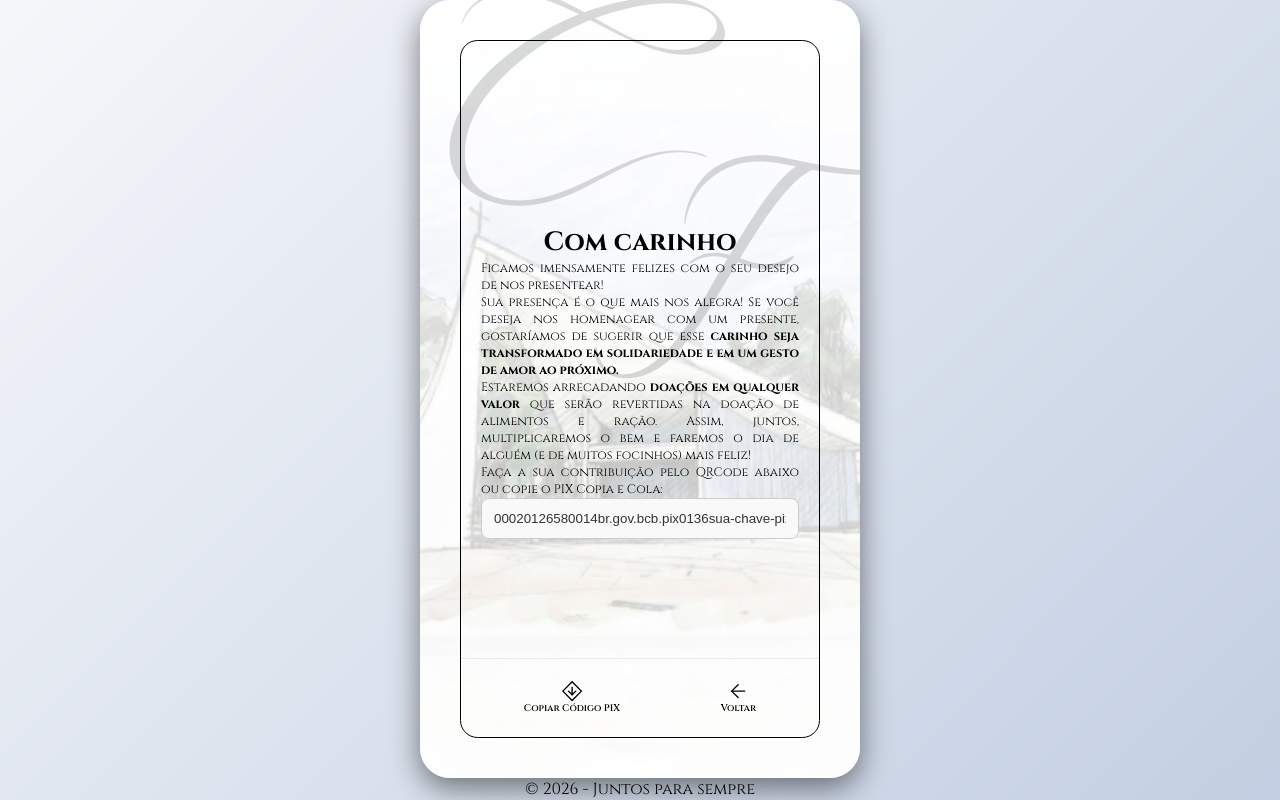
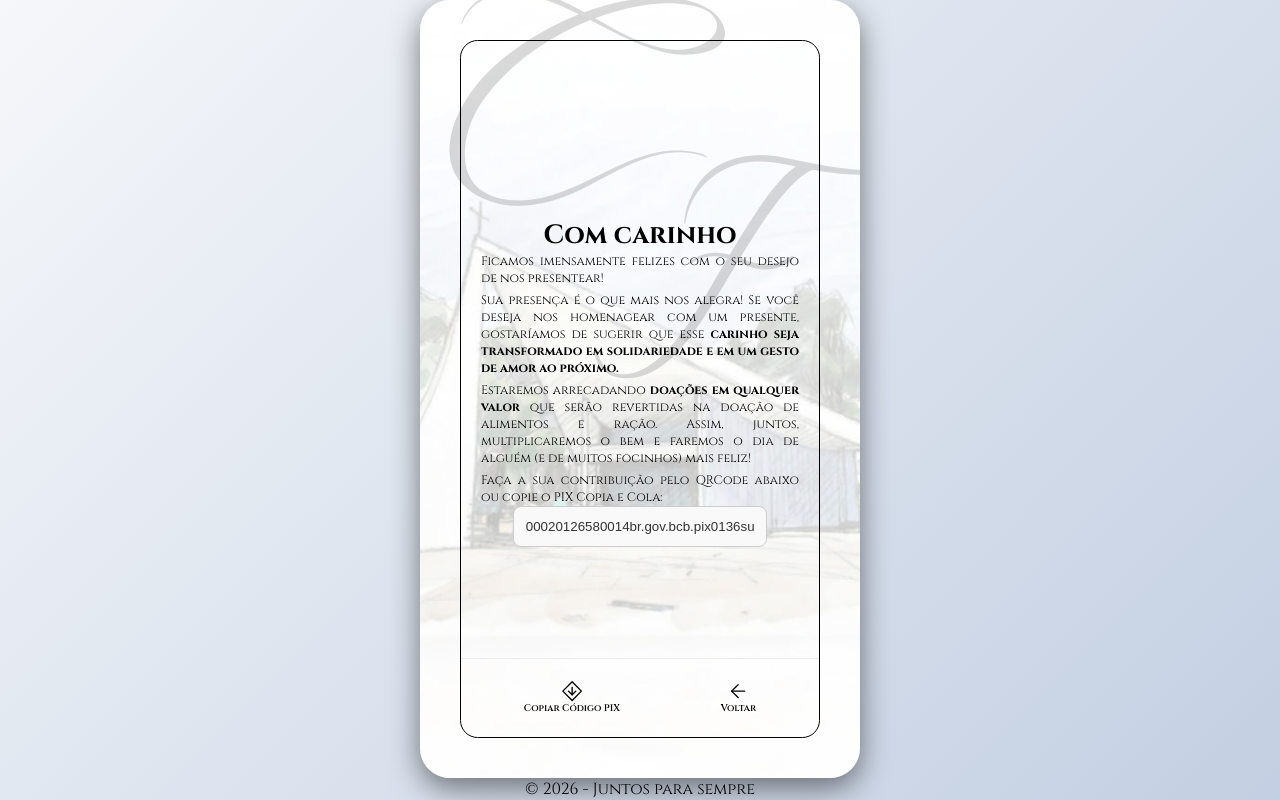
Before and after one commit to fabionitto/convite, a Flask app: page /presentes/1 in a window 1280 px wide. Run offline with Flask 3, Linux system fonts and the light colour scheme.

Commit message:
Refactor presentes.html for improved layout and styling

```diff
--- a/templates/presentes.html
+++ b/templates/presentes.html
@@ -5,12 +5,12 @@
     <p style="font-size: 0.7em;">
         Ficamos imensamente felizes com o seu desejo de nos presentear!
     </p>
-    <p style="font-size: 0.7em;">
+    <p style="font-size: 0.7em; margin-top: 5px;">
         Sua presença é o que mais nos alegra! Se você deseja nos homenagear com um presente, gostaríamos de sugerir que esse <strong>carinho seja transformado em solidariedade e em um gesto de amor ao próximo.</strong></p>
-    <p style="font-size: 0.7em;">Estaremos arrecadando <strong>doações em qualquer valor</strong> que serão revertidas na doação de alimentos e ração. Assim, juntos, multiplicaremos o bem e faremos o dia de alguém (e de muitos focinhos) mais feliz!</p>
-    <p style="font-size: 0.7em;">Faça a sua contribuição pelo QRCode abaixo ou copie o PIX Copia e Cola:</p>
+    <p style="font-size: 0.7em; margin-top: 5px;">Estaremos arrecadando <strong>doações em qualquer valor</strong> que serão revertidas na doação de alimentos e ração. Assim, juntos, multiplicaremos o bem e faremos o dia de alguém (e de muitos focinhos) mais feliz!</p>
+    <p style="font-size: 0.7em; margin-top: 5px;">Faça a sua contribuição pelo QRCode abaixo ou copie o PIX Copia e Cola:</p>
 
-    <input type="text" id="pixCode" value="{{ pix_code }}" readonly style="width: 100%; padding: 12px; margin-bottom: 15px; text-align: center; border: 1px solid #ccc; border-radius: 8px; background-color: #f9f9f9; color: #333;">
+    <input type="text" id="pixCode" value="{{ pix_code }}" readonly style="width: 80%; padding: 12px; margin-bottom: 15px; text-align: center; border: 1px solid #ccc; border-radius: 8px; background-color: #f9f9f9; color: #333;">
 {% endblock %}
 
 {% block nav %}
```
